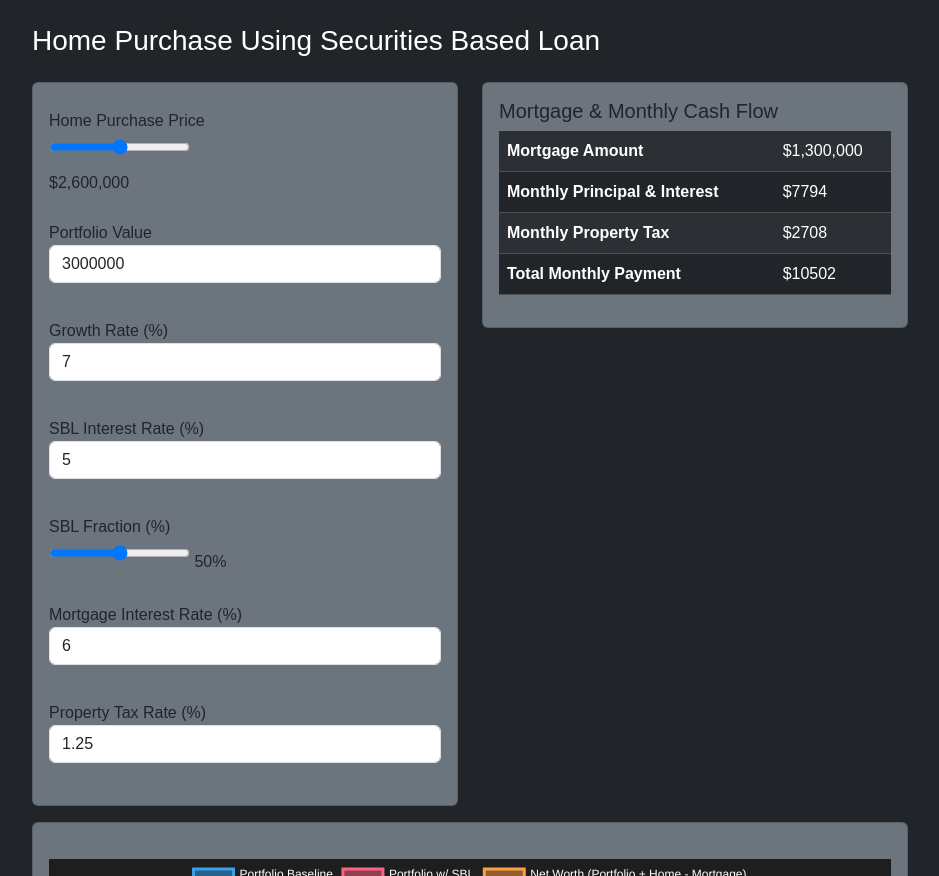
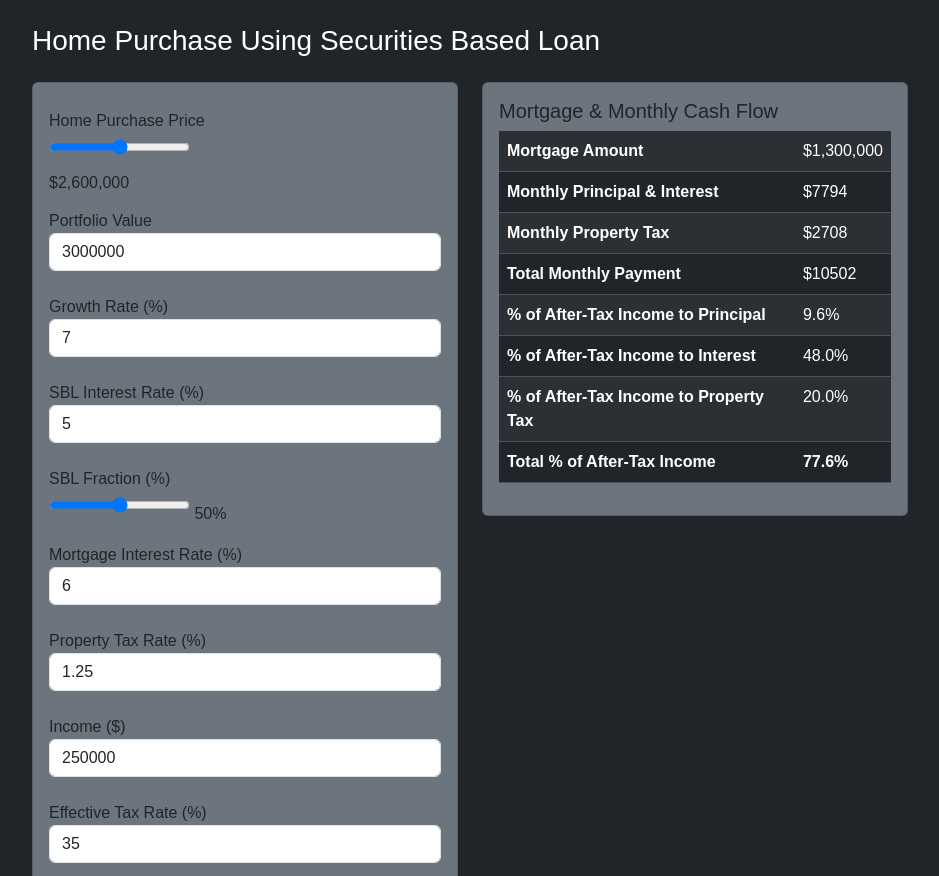
Before and after one commit to millerjammer/home-purchase-ca, a website built with webpack: page src/index.html in a window 1280 px wide. Shown: the top 876 px of the page, without its empty margins (170-1109 px from the left). Built offline with nearby package versions, Linux system fonts and the light colour scheme.

Commit message:
good check point

```diff
--- a/src/index.html
+++ b/src/index.html
@@ -19,41 +19,51 @@
             <div class="col-md-6">
                 <div class="card p-3 mb-3 bg-secondary">
 
-                    <div class="mb-3">
+                    <div class="mb-1">
                         <label>Home Purchase Price</label>
                         <input type="range" id="homePrice" min="200000" max="5000000" step="50000">
                         <div>$<span id="homePriceValue"></span></div>
                     </div>
 
-                    <div class="mb-3">
+                    <div class="mb-1">
                         <label>Portfolio Value</label>
                         <input class="form-control" id="portfolioValue" value="3000000">
                     </div>
 
-                    <div class="mb-3">
+                    <div class="mb-1">
                         <label>Growth Rate (%)</label>
                         <input class="form-control" id="growthRate" value="7">
                     </div>
 
-                    <div class="mb-3">
+                    <div class="mb-1">
                         <label>SBL Interest Rate (%)</label>
                         <input class="form-control" id="sblRate" value="5">
                     </div>
 
-                    <div class="mb-3">
+                    <div class="mb-1">
                         <label>SBL Fraction (%)</label>
                         <input type="range" id="sblFraction" min="0" max="100" step="5">
                         <span id="sblFractionValue"></span>%
                     </div>
 
-                    <div class="mb-3">
+                    <div class="mb-1">
                         <label>Mortgage Interest Rate (%)</label>
                         <input class="form-control" id="mortgageRate" value="6">
                     </div>
 
-                    <div class="mb-3">
+                    <div class="mb-1">
                         <label>Property Tax Rate (%)</label>
                         <input class="form-control" id="propertyTaxRate" value="1.25">
+                    </div>
+
+                    <div class="mb-1">
+                        <label>Income ($)</label>
+                        <input class="form-control" id="income" value="250000">
+                    </div>
+
+                    <div class="mb-1">
+                        <label>Effective Tax Rate (%)</label>
+                        <input class="form-control" id="effectiveTaxRate" value="35">
                     </div>
 
                 </div>
--- a/src/index.js
+++ b/src/index.js
@@ -18,6 +18,8 @@ function calculate() {
     const mortgageRate = Number(document.getElementById("mortgageRate").value) / 100
     const propertyTaxRate = Number(document.getElementById("propertyTaxRate").value) / 100
     const sblFraction = Number(sliderSBL.value) / 100
+    const income = Number(document.getElementById("income").value)
+    const effectiveTaxRate = Number(document.getElementById("effectiveTaxRate").value) / 100
 
     // --- Loan Breakdown ---
     const SBL = homePrice * sblFraction
@@ -26,15 +28,33 @@ function calculate() {
 
     // Monthly mortgage calculation
     const monthlyPI = mortgage * (mortgageRate / 12) / (1 - Math.pow(1 + mortgageRate / 12, -mortgageTermMonths))
+    const monthlyInterest = mortgage * mortgageRate / 12
+    const monthlyPrincipal = monthlyPI - monthlyInterest
     const monthlyTax = homePrice * propertyTaxRate / 12
     const monthlyTotal = monthlyPI + monthlyTax
 
-    // Display in table
+    // Annualized
+    const annualPrincipal = monthlyPrincipal * 12
+    const annualInterest = monthlyInterest * 12
+    const annualTax = monthlyTax * 12
+    const incomeAfterTax = income * (1 - effectiveTaxRate)
+
+    // Percent of income
+    const pctPrincipal = (annualPrincipal / incomeAfterTax) * 100
+    const pctInterest = (annualInterest / incomeAfterTax) * 100
+    const pctTax = (annualTax / incomeAfterTax) * 100
+    const pctTotal = pctPrincipal + pctInterest + pctTax
+
+    // Display table
     monthlyBreakout.innerHTML = `
         <tr><th>Mortgage Amount</th><td>$${mortgage.toLocaleString()}</td></tr>
         <tr><th>Monthly Principal & Interest</th><td>$${monthlyPI.toFixed(0)}</td></tr>
         <tr><th>Monthly Property Tax</th><td>$${monthlyTax.toFixed(0)}</td></tr>
         <tr><th>Total Monthly Payment</th><td>$${monthlyTotal.toFixed(0)}</td></tr>
+        <tr><th>% of After-Tax Income to Principal</th><td>${pctPrincipal.toFixed(1)}%</td></tr>
+        <tr><th>% of After-Tax Income to Interest</th><td>${pctInterest.toFixed(1)}%</td></tr>
+        <tr><th>% of After-Tax Income to Property Tax</th><td>${pctTax.toFixed(1)}%</td></tr>
+        <tr><th><b>Total % of After-Tax Income</b></th><td><b>${pctTotal.toFixed(1)}%</b></td></tr
     `
 
     // --- Portfolio Chart Calculation ---
@@ -43,7 +63,6 @@ function calculate() {
     const withSBL = []
     const netWorth = []
 
-    // Reverse compound 5 years before event
     let pBase = portfolioEvent
     let pSBL = portfolioEvent
     const preBase = []
@@ -63,13 +82,11 @@ function calculate() {
         netWorth.push(preSBL[i + 5])
     }
 
-    // Event year
     labels.push(0)
     baseline.push(portfolioEvent)
     withSBL.push(portfolioEvent)
     netWorth.push(portfolioEvent + homePrice)
 
-    // Post-event 5 years
     let base = portfolioEvent
     let sblPortfolio = portfolioEvent
     const sblInterestAnnual = SBL * sblRate
@@ -85,6 +102,7 @@ function calculate() {
         withSBL.push(sblPortfolio)
         netWorth.push(sblPortfolio + homePrice - mortgage)
     }
+
 
     return { labels, baseline, withSBL, netWorth }
 }
@@ -115,8 +133,8 @@ function renderPortfolioChart() {
     })
 }
 
-// Event Listeners
+// Event listeners
 document.querySelectorAll("input").forEach(el => el.addEventListener('input', renderPortfolioChart))
 
-// Initial Render
+// Initial render
 renderPortfolioChart()
```
